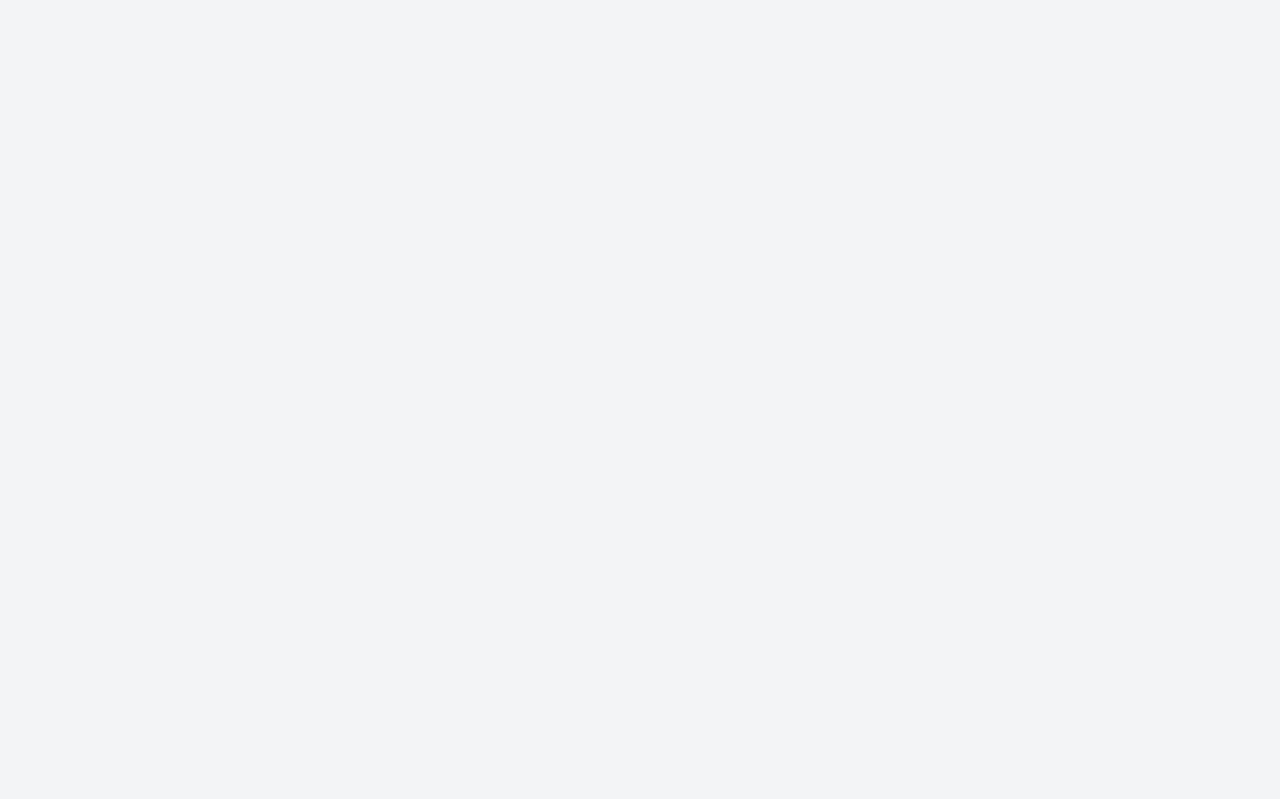
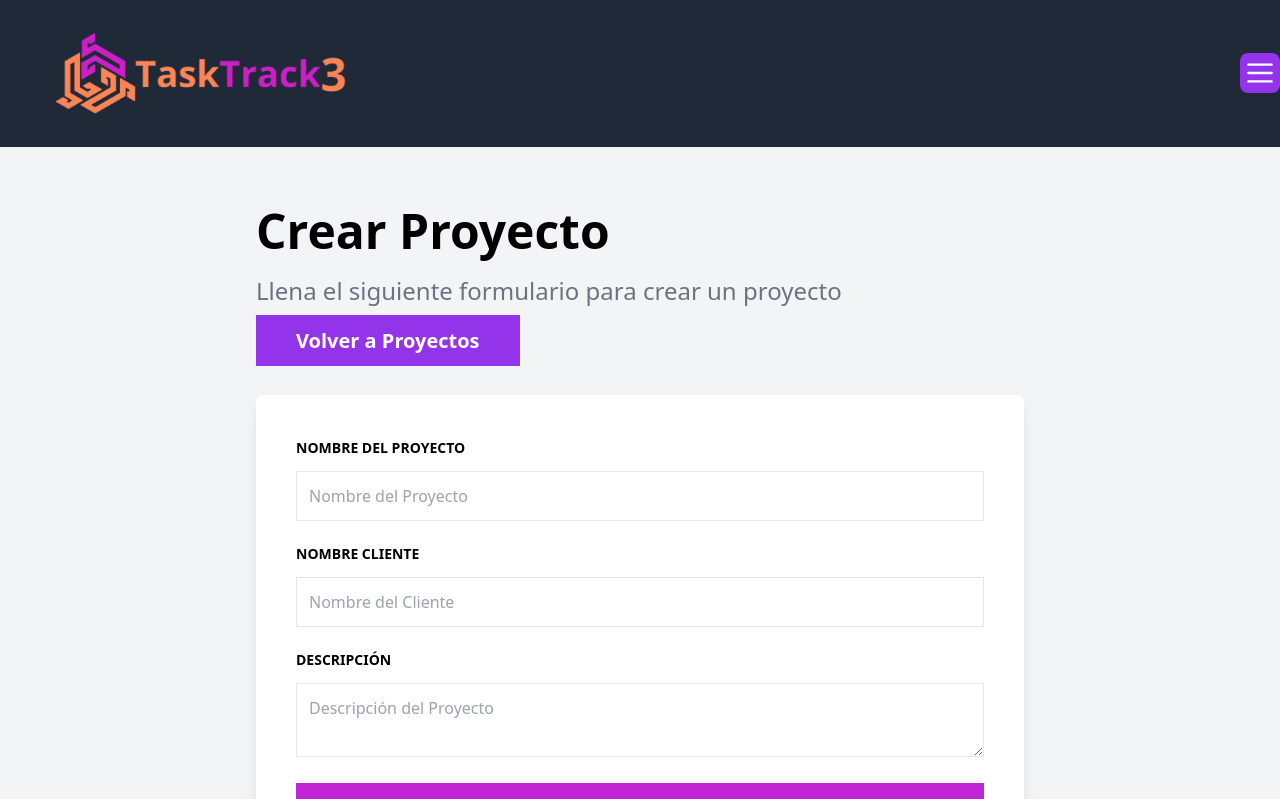
Before and after one commit to dellpinos/uptask_react, a React (Vite) app: page /projects/create in a window 1280 px wide. Before the commit this address had no page. Shown: the top 799 px of the page. Built offline with nearby package versions, Linux system fonts and the light colour scheme.

Commit message:
adding react hook form

```diff
--- a/package.json
+++ b/package.json
@@ -10,8 +10,11 @@
     "preview": "vite preview"
   },
   "dependencies": {
+    "@headlessui/react": "^2.2.0",
+    "@heroicons/react": "^2.2.0",
     "react": "^18.3.1",
     "react-dom": "^18.3.1",
+    "react-hook-form": "^7.54.1",
     "react-router-dom": "^7.0.2"
   },
   "devDependencies": {
--- /dev/null
+++ b/src/components/ErrorMessage.tsx
@@ -0,0 +1,8 @@
+
+export default function ErrorMessage({ children } : { children: React.ReactNode}) {
+  return (
+    <div className="text-center my-4 bg-red-100 text-red-600 font-bold p-3 uppercase text-sm">
+        {children}
+    </div>
+  )
+}
--- /dev/null
+++ b/src/components/NavMenu.tsx
@@ -0,0 +1,46 @@
+import { Fragment } from 'react'
+import { Popover, Transition } from '@headlessui/react'
+import { Bars3Icon } from '@heroicons/react/20/solid'
+import { Link } from 'react-router-dom'
+
+export default function NavMenu() {
+
+  return (
+    <Popover className="relative">
+      <Popover.Button className="inline-flex items-center gap-x-1 text-sm font-semibold leading-6 p-1 rounded-lg bg-purple-600">
+        <Bars3Icon className='w-8 h-8 text-white ' />
+      </Popover.Button>
+
+      <Transition
+        as={Fragment}
+        enter="transition ease-out duration-200"
+        enterFrom="opacity-0 translate-y-1"
+        enterTo="opacity-100 translate-y-0"
+        leave="transition ease-in duration-150"
+        leaveFrom="opacity-100 translate-y-0"
+        leaveTo="opacity-0 translate-y-1"
+      >
+        <Popover.Panel className="absolute left-1/2 z-10 mt-5 flex w-screen lg:max-w-min -translate-x-1/2 lg:-translate-x-48">
+          <div className="w-full lg:w-56 shrink rounded-xl bg-white p-4 text-sm font-semibold leading-6 text-gray-900 shadow-lg ring-1 ring-gray-900/5">
+            <p className='text-center'>Hola: Usuario</p>
+            <Link
+              to='/profile'
+              className='block p-2 hover:text-purple-950'
+            >Mi Perfil</Link>
+            <Link
+              to='/'
+              className='block p-2 hover:text-purple-950'
+            >Mis Proyectos</Link>
+            <button
+              className='block p-2 hover:text-purple-950'
+              type='button'
+              onClick={() => { }}
+            >
+              Cerrar Sesión
+            </button>
+          </div>
+        </Popover.Panel>
+      </Transition>
+    </Popover>
+  )
+}
--- /dev/null
+++ b/src/components/projects/ProjectForm.tsx
@@ -0,0 +1,77 @@
+import ErrorMessage from "../ErrorMessage";
+import { UseFormRegister, FieldErrors  } from "react-hook-form";
+
+type ProjectFormProps = {
+    register: UseFormRegister<{
+        projectName: string;
+        clientName: string;
+        description: string;
+    }>,
+    errors: FieldErrors<{
+        projectName: string;
+        clientName: string;
+        description: string;
+    }>
+}
+
+export default function ProjectForm( {register, errors} : ProjectFormProps ) {
+    return (
+        <>
+            <div className="mb-5 space-y-3">
+                <label htmlFor="projectName" className="text-sm uppercase font-bold">
+                    Nombre del Proyecto
+                </label>
+                <input
+                    id="projectName"
+                    className="w-full p-3  border border-gray-200"
+                    type="text"
+                    placeholder="Nombre del Proyecto"
+                    {...register("projectName", {
+                        required: "El Titulo del Proyecto es obligatorio",
+                    })}
+                />
+
+                {errors.projectName && (
+                    <ErrorMessage>{errors.projectName.message}</ErrorMessage>
+                )}
+            </div>
+
+            <div className="mb-5 space-y-3">
+                <label htmlFor="clientName" className="text-sm uppercase font-bold">
+                    Nombre Cliente
+                </label>
+                <input
+                    id="clientName"
+                    className="w-full p-3  border border-gray-200"
+                    type="text"
+                    placeholder="Nombre del Cliente"
+                    {...register("clientName", {
+                        required: "El Nombre del Cliente es obligatorio",
+                    })}
+                />
+
+                {errors.clientName && (
+                    <ErrorMessage>{errors.clientName.message}</ErrorMessage>
+                )}
+            </div>
+
+            <div className="mb-5 space-y-3">
+                <label htmlFor="description" className="text-sm uppercase font-bold">
+                    Descripción
+                </label>
+                <textarea
+                    id="description"
+                    className="w-full p-3  border border-gray-200"
+                    placeholder="Descripción del Proyecto"
+                    {...register("description", {
+                        required: "Una descripción del proyecto es obligatoria"
+                    })}
+                />
+
+                {errors.description && (
+                    <ErrorMessage>{errors.description.message}</ErrorMessage>
+                )}
+            </div>
+        </>
+    )
+}
--- a/src/layouts/AppLayout.tsx
+++ b/src/layouts/AppLayout.tsx
@@ -1,5 +1,6 @@
 import { Outlet } from "react-router-dom"
 import Logo from "@/components/Logo"
+import NavMenu from "@/components/NavMenu"
 function AppLayout() {
   return (
     <>
@@ -10,7 +11,10 @@
                 <div className=" w-80">
                     < Logo />
                 </div>
+
+                <NavMenu />
             </div>
+
         </header>
         <section className="max-w-screen-2xl mx-auto mt-10 p-5">
             <Outlet />
--- a/src/router.tsx
+++ b/src/router.tsx
@@ -1,6 +1,7 @@
 import { BrowserRouter, Routes, Route } from 'react-router-dom';
 import AppLayout from '@/layouts/AppLayout';
 import DashboardView from '@/views/DashboardView';
+import CreateProjectView from './views/projects/CreateProjectView';
 
 export default function Router() {
 
@@ -9,6 +10,7 @@
             <Routes>
                 <Route element={<AppLayout />}>
                     <Route path='/' element={ <DashboardView />} index/>
+                    <Route path='/projects/create' element={ <CreateProjectView />} />
                 </Route>
             </Routes>
         </BrowserRouter>
--- a/src/views/DashboardView.tsx
+++ b/src/views/DashboardView.tsx
@@ -1,6 +1,19 @@
+import { Link } from "react-router-dom";
 
 export default function DashboardView() {
   return (
-    <div>DashboardView</div>
+    <>
+        <h1 className="text-5xl font-black" >Mis Proyectos</h1>
+        <p className="text-2xl font-light text-gray-500 mt-5">Administra tus proyectos</p>
+
+        <nav className="my-5">
+        <Link className="bg-purple-600 hover:bg-purple-800 px-10 py-3 text-white text-xl font-bold cursor-pointer transition-colors"
+            to={'/projects/create'}
+        >
+            Nuevo Proyecto
+        </Link>
+
+        </nav>
+    </>
   )
 }
--- /dev/null
+++ b/src/views/projects/CreateProjectView.tsx
@@ -0,0 +1,52 @@
+import { Link } from "react-router-dom";
+import { useForm } from "react-hook-form";
+import ProjectForm from "@/components/projects/ProjectForm";
+
+export default function CreateProjectView() {
+
+    const initialValues = {
+        projectName: "",
+        clientName: "",
+        description: ""
+
+    }
+
+    const handleForm = (data) => {
+        console.log(data)
+    }
+
+    const { register, handleSubmit, formState: { errors } } = useForm({ defaultValues: initialValues })
+
+    return (
+        <>
+            <div className=" max-w-3xl mx-auto">
+
+
+                <h1 className="text-5xl font-black" >Crear Proyecto</h1>
+                <p className="text-2xl font-light text-gray-500 mt-5">Llena el siguiente formulario para crear un proyecto</p>
+
+                <nav className="my-5">
+                    <Link className="bg-purple-600 hover:bg-purple-800 px-10 py-3 text-white text-xl font-bold cursor-pointer transition-colors"
+                        to={'/'}
+                    >
+                        Volver a Proyectos
+                    </Link>
+
+                </nav>
+
+                <form
+                    className="mt-10 bg-white shadow-lg p-10 rounded-lg"
+                    onSubmit={handleSubmit(handleForm)}
+                    noValidate
+                >
+                    <ProjectForm
+                        register = {register}
+                        errors = {errors}
+                    />
+                    <input type="submit" value='Crear Proyecto' className="bg-fuchsia-600 hover:bg-fuchsia-700 w-full p-3 text-white uppercase font-bold cursor-pointer transition-colors" />
+
+                </form>
+            </div>
+        </>
+    )
+}
```
Also changed, not shown: 1 other file (tests, documents, lock files or other folders).
